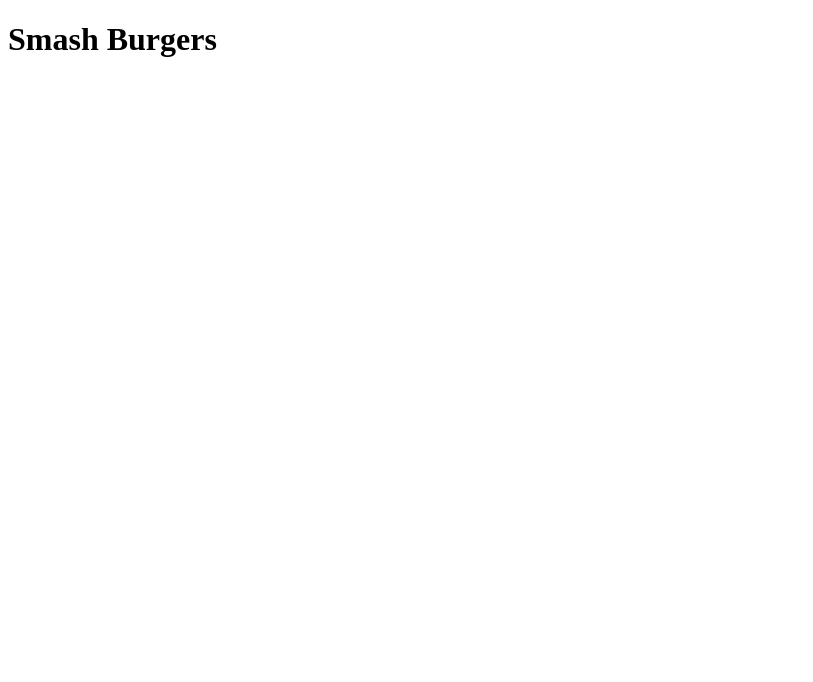
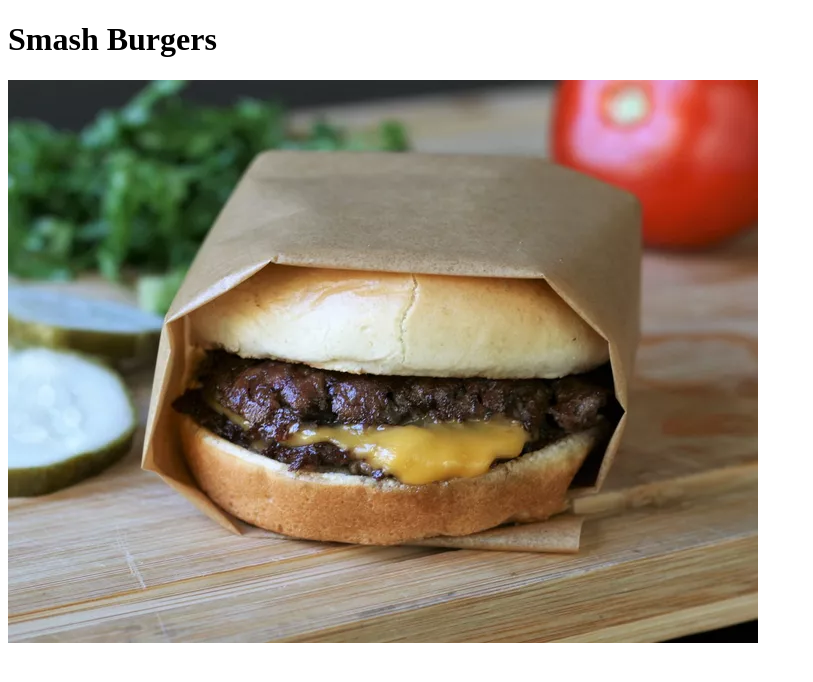
Before and after one commit to Joona-Kostamo/odin-recipes, a plain HTML site: page recipes/smash-burgers.html in a window 1280 px wide. Shown: the whole page, without its empty margins (0-813 px from the left). Drawn offline with Linux system fonts and the light colour scheme.

Commit message:
Add Smash Burger image to the recipe page

```diff
--- a/recipes/smash-burgers.html
+++ b/recipes/smash-burgers.html
@@ -1,4 +1,5 @@
 <!DOCTYPE html>
 <html>
     <h1>Smash Burgers</h1>
+    <img src="../images/Smash-Burgers.webp" alt="Burger with two beef patties">
 </html>
```
Also changed, not shown: images/Smash-Burgers.webp (added).
